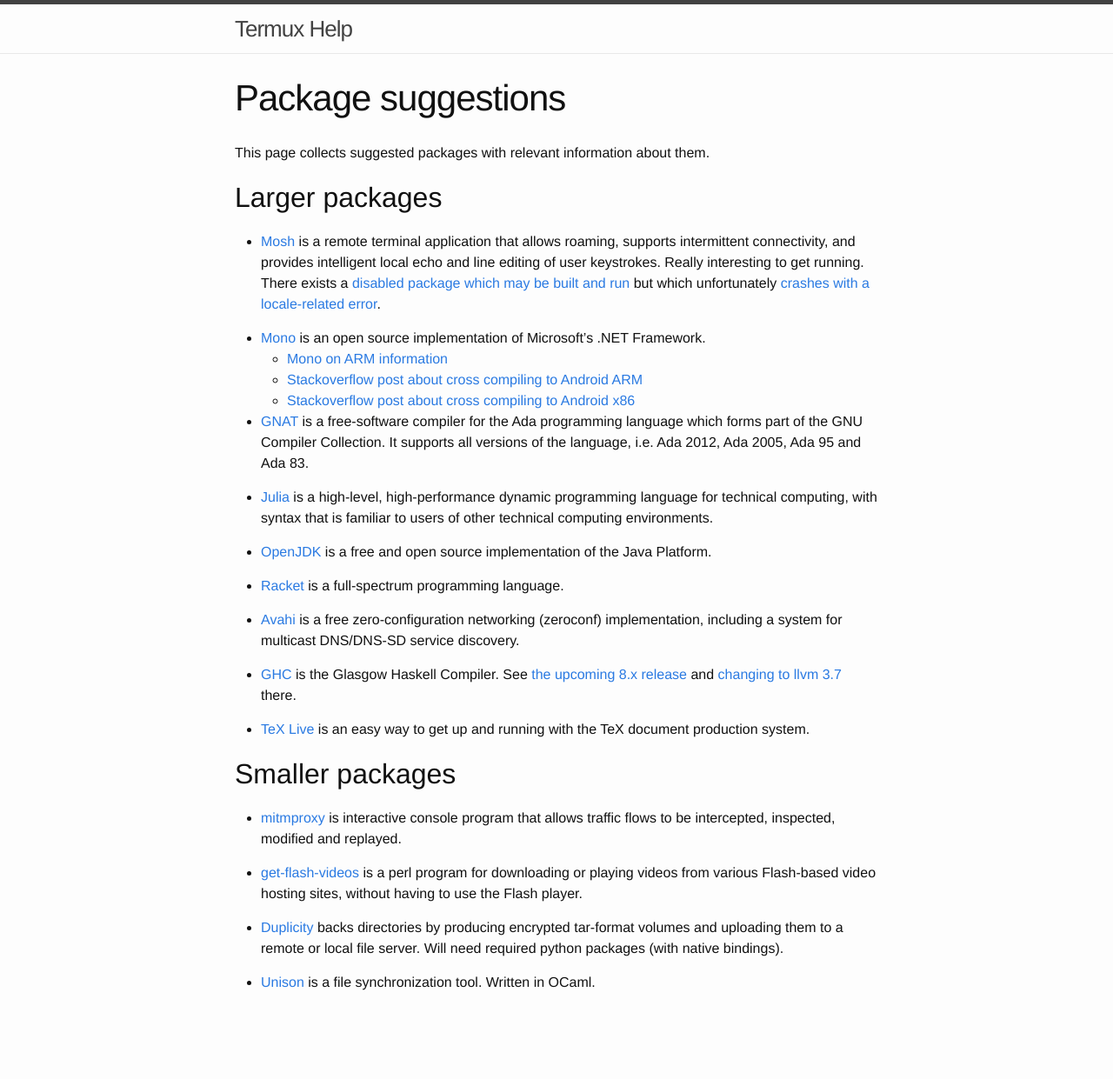
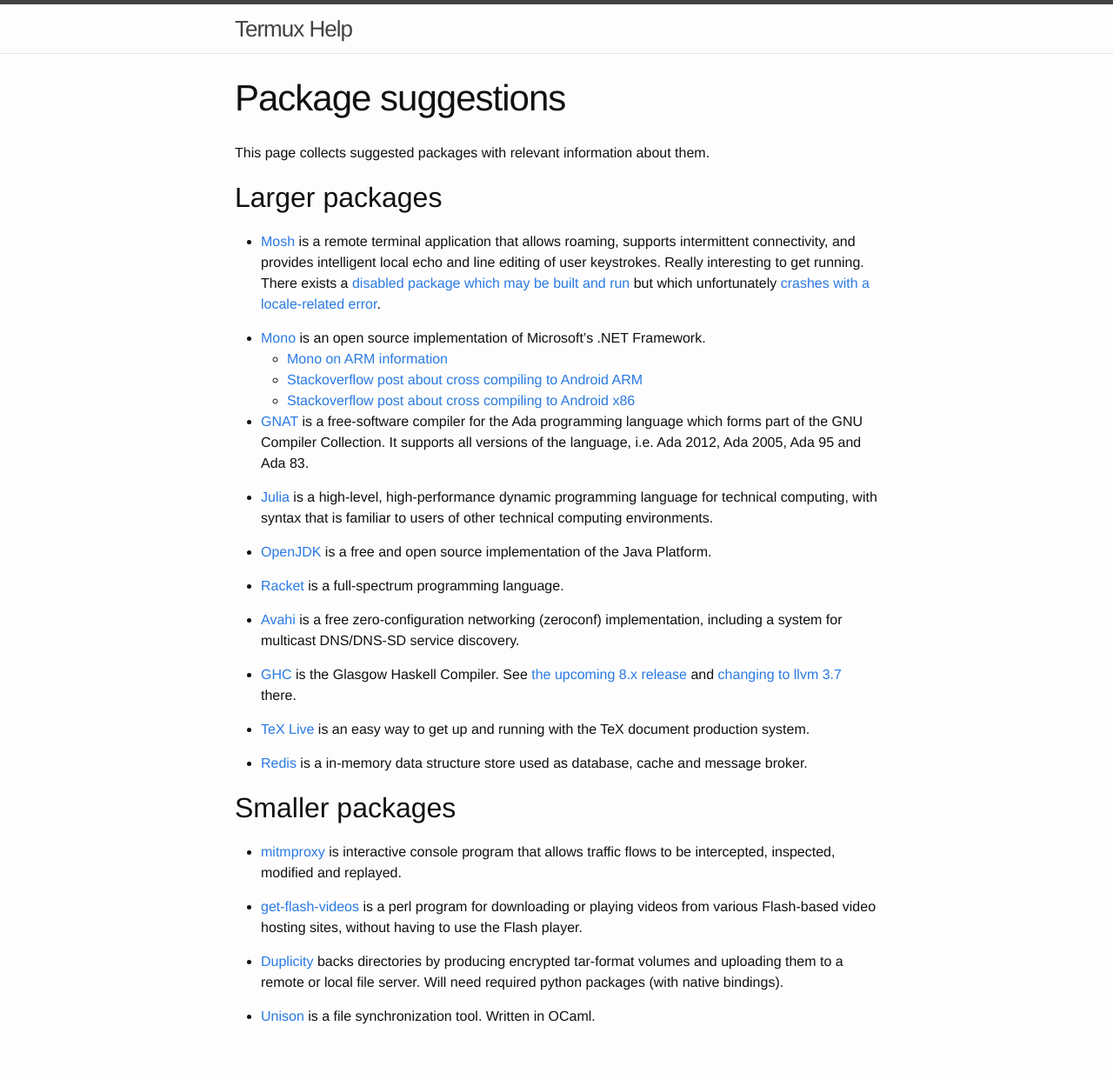
Before and after one commit to termux/termux.github.io, a Jekyll site: the page built from package-suggestions.md, in a window 1280 px wide. Shown: the whole page at 87% size. Built offline with Jekyll 4.4.1, drawn with Linux system fonts in a browser that asks for light colours; before the commit the page ends 1202 px from its top, so only the background shows below that.

Commit message:
Add redis as package suggestion

```diff
--- a/package-suggestions.md
+++ b/package-suggestions.md
@@ -30,6 +30,8 @@
 
 - [TeX Live](http://tug.org/texlive/) is an easy way to get up and running with the TeX document production system.
 
+- [Redis](http://redis.io/) is a in-memory data structure store used as database, cache and message broker.
+
 Smaller packages
 ----------------
 
```
